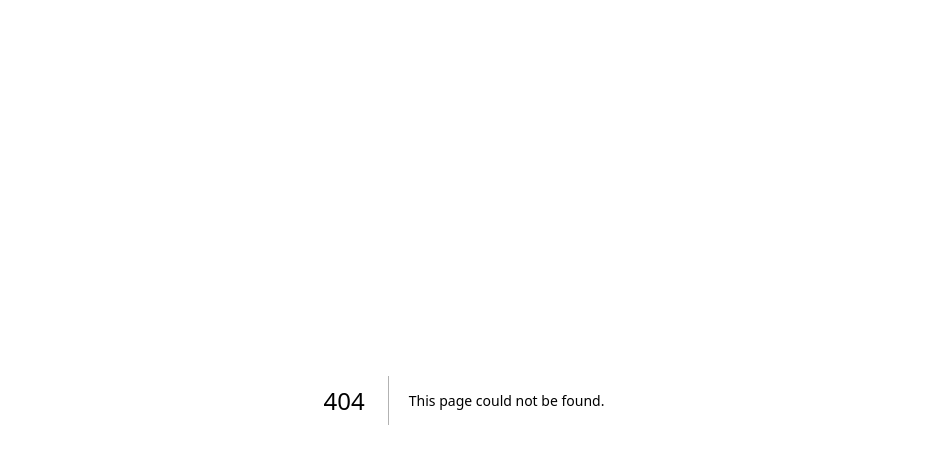
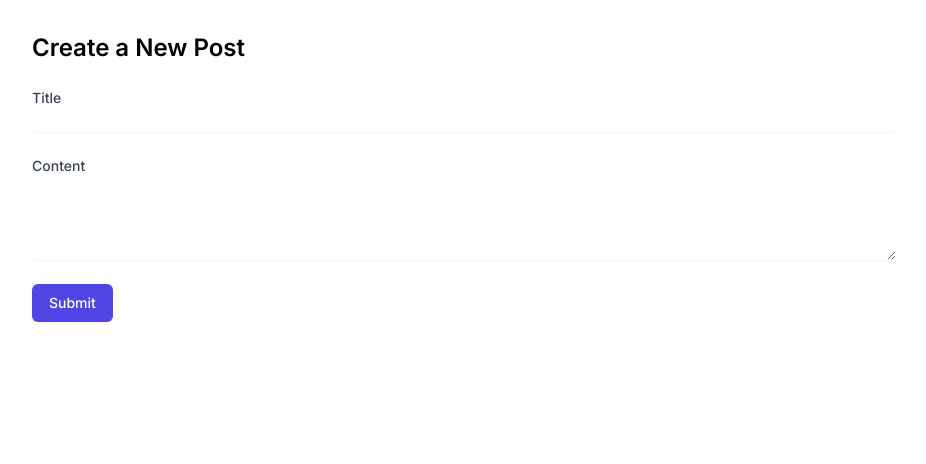
Before and after one commit to WAHJADAI/my-prisma-app, a Next.js app: page /create in a window 1280 px wide. Before the commit this address had no page. Shown: the top 464 px of the page, without its empty margins (176-1102 px from the left). Built offline with nearby package versions, Linux system fonts and the light colour scheme.

Commit message:
create page

```diff
--- /dev/null
+++ b/app/create/page.tsx
@@ -0,0 +1,55 @@
+'use client'
+
+import React, { useState } from 'react'
+import axios from 'axios'
+import { useRouter } from 'next/navigation'
+
+const Create = () => {
+  return (
+    <div className="max-w-4xl mx-auto px-4 py-8">
+      <h1 className="text-2xl font-semibold mb-6">Create a New Post</h1>
+      <form className="space-y-6">
+        <div>
+          <label
+            htmlFor="title"
+            className="block text-sm font-medium text-gray-700"
+          >
+            Title
+          </label>
+          <input
+            type="text"
+            name="title"
+            id="title"
+            required
+            className="mt-1 block w-full rounded-md border-gray-300 shadow-sm focus:border-indigo-500 focus:ring-indigo-500 sm:text-sm"
+          />
+        </div>
+        <div>
+          <label
+            htmlFor="content"
+            className="block text-sm font-medium text-gray-700"
+          >
+            Content
+          </label>
+          <textarea
+            name="content"
+            id="content"
+            required
+            rows={4}
+            className="mt-1 block w-full rounded-md border-gray-300 shadow-sm focus:border-indigo-500 focus:ring-indigo-500 sm:text-sm"
+          ></textarea>
+        </div>
+        <div>
+          <button
+            type="submit"
+            className="inline-flex justify-center py-2 px-4 border border-transparent shadow-sm text-sm font-medium rounded-md text-white bg-indigo-600 hover:bg-indigo-700 focus:outline-none focus:ring-2 focus:ring-offset-2 focus:ring-indigo-500"
+          >
+            Submit
+          </button>
+        </div>
+      </form>
+    </div>
+  )
+}
+
+export default Create
```
